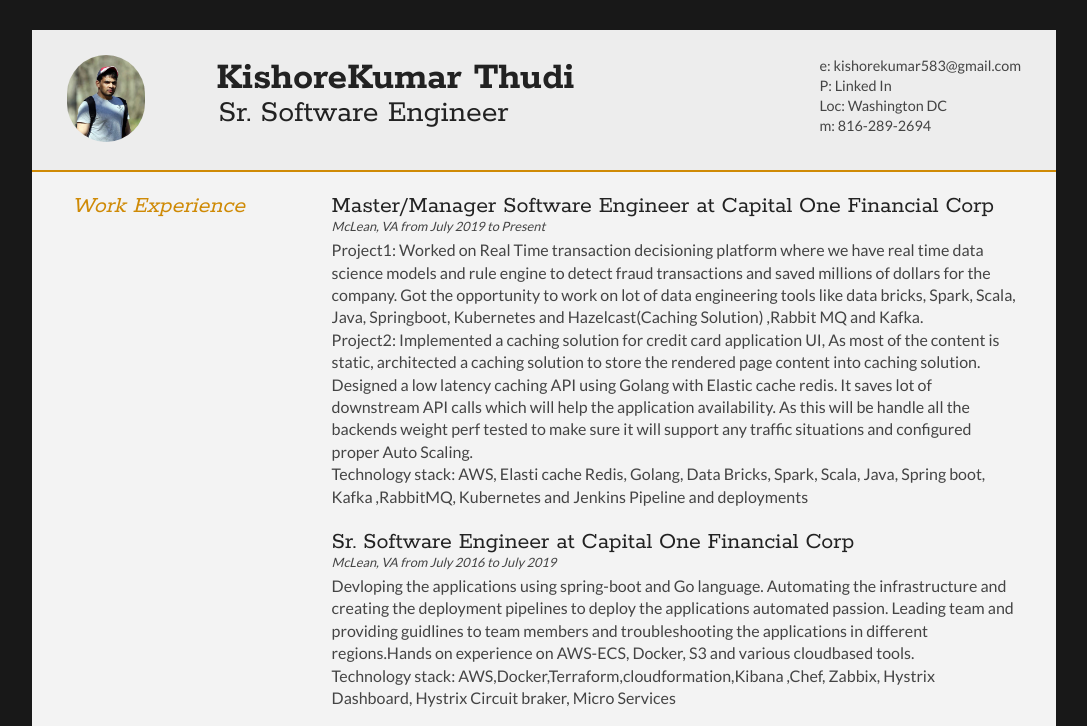
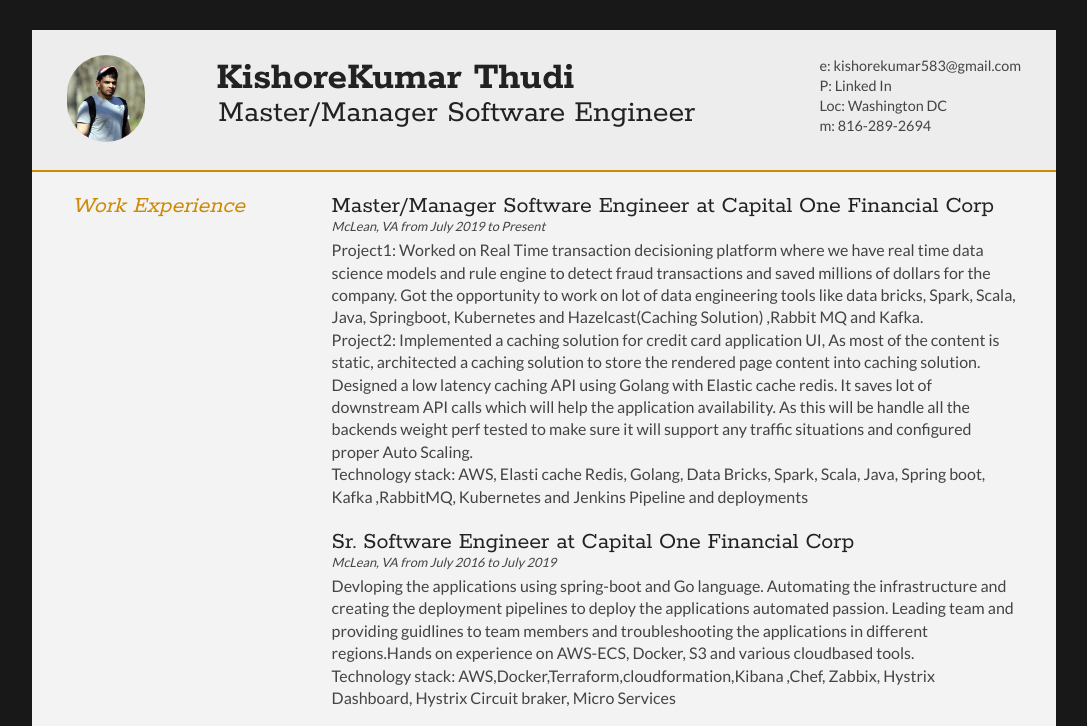
Before and after one commit to kishorekumar583/kishorekumar583.github.io, a plain HTML site: page index.html in a window 1280 px wide. Shown: the top 726 px of the page, without its empty margins (96-1183 px from the left). Drawn offline with Linux system fonts and the light colour scheme.

Commit message:
Update index.html

```diff
--- a/index.html
+++ b/index.html
@@ -25,7 +25,7 @@
 
 			<div id="name">
 				<h1 class="quickFade delayTwo">KishoreKumar Thudi</h1>
-				<h2 class="quickFade delayThree">Sr. Software Engineer</h2>
+				<h2 class="quickFade delayThree">Master/Manager Software Engineer</h2>
 			</div>
 
 			<div id="contactDetails" class="quickFade delayFour">
```
